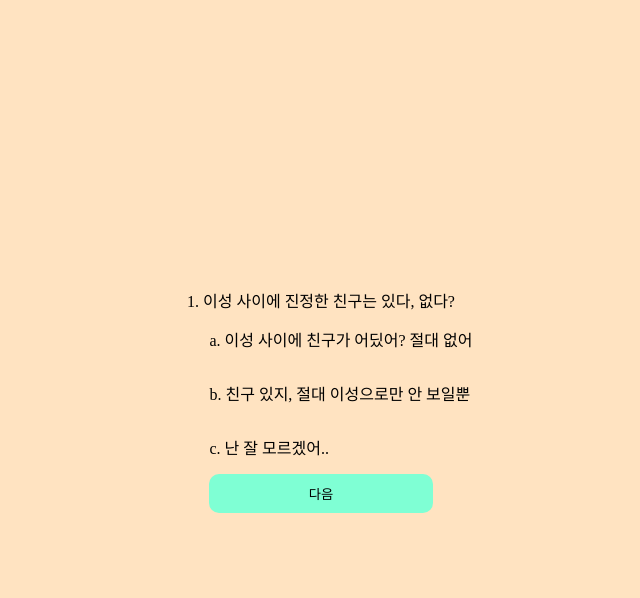
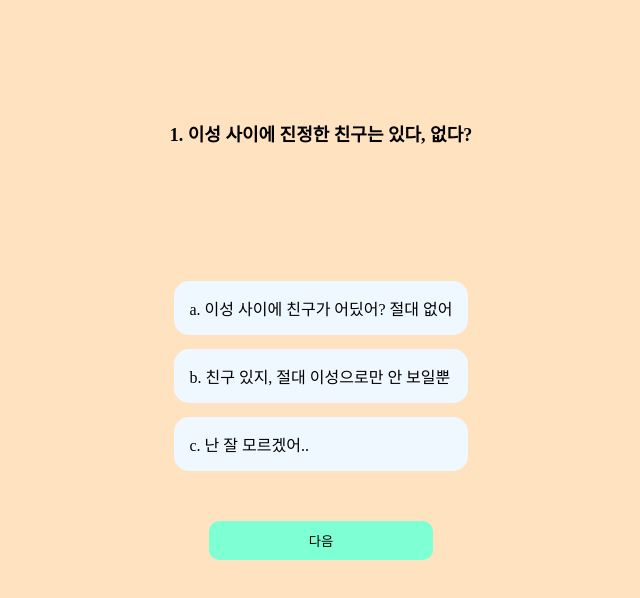
Before and after one commit to jueunhong/MyMBTI, a React (Create React App) app in the folder mbti-test/: page /#/Test in a window 1280 px wide. Shown: the top 598 px of the page, without its empty margins (319-959 px from the left). Built offline with nearby package versions, Linux system fonts and the light colour scheme; a web font is replaced by a local one.

Commit message:
Test 화면 CSS 수정

```diff
--- a/mbti-test/src/pages/Result.js
+++ b/mbti-test/src/pages/Result.js
@@ -0,0 +1,13 @@
+import React from "react";
+import styles from "./Result.module.css";
+
+const Result = () => {
+
+    return(
+        <div className={styles.Container}>
+
+        </div>
+    )
+}
+
+export default Result;
--- /dev/null
+++ b/mbti-test/src/pages/Result.module.css
@@ -0,0 +1,11 @@
+.Container {
+    width: 100vw;
+    min-width: 390px;
+    height: 100vh;
+    display:flex;
+    justify-content:center;
+    align-items:center;
+    flex-direction:column;
+    background-color:rgb(255, 227, 193);
+
+}
--- a/mbti-test/src/pages/Test.js
+++ b/mbti-test/src/pages/Test.js
@@ -18,14 +18,18 @@ const Test = () => {
         }
         };
 
+    const answerClick = () => {
+        onClick();
+    };
+
     return(
         <div className={styles.Container}>
           {qna &&
           <>
-            <div>{question}</div>
-            <div>
-                <ul>
-                    {answer.map(a => <li key={a}>{a}</li>)}
+            <h3 className={styles.question}>{question}</h3>
+            <div className={styles.answerContainer}>
+                <ul className={styles.answerList}>
+                    {answer.map(a => <li key={a} onClick={answerClick} className={styles.answer}><span>{a}</span></li>)}
                 </ul>
 
             </div>
--- a/mbti-test/src/pages/Test.module.css
+++ b/mbti-test/src/pages/Test.module.css
@@ -11,6 +11,38 @@
 
 }
 
-ul {
+.question {
+    position: fixed;
+    text-align: center;
+    top: 15%;
+    width: 80%;
+    font-size: 18px;
+}
+
+
+.answerList {
     list-style: none;
+    padding-left: 0;
+
 }
+
+.answer {
+    cursor: pointer;
+    background-color: aliceblue;
+    margin-bottom: 14px;
+    border-radius: 15px;
+    width: 90%;
+    max-width: 300px;
+}
+
+.answer:hover {
+    background-color: aquamarine;
+}
+
+.answer:first-child {
+    margin-top: 40px;
+}
+
+.answer:last-child {
+    margin-bottom: 50px;
+}
```
